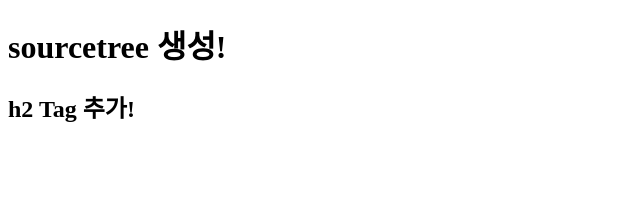
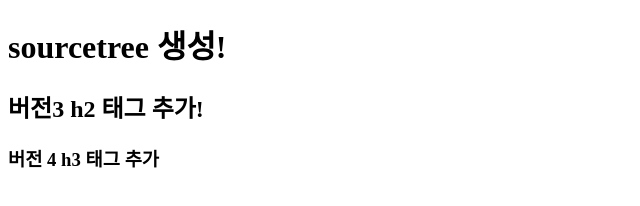
Before and after one commit to JeongGyeong-Choi/test, a plain HTML site: page index.html in a window 1280 px wide. Shown: the whole page, without its empty margins (0-640 px from the left). Drawn offline with Linux system fonts and the light colour scheme.

Commit message:
버전4 h3 태그 추가

```diff
--- a/index.html
+++ b/index.html
@@ -3,10 +3,11 @@
 <head>
     <meta charset="UTF-8">
     <meta name="viewport" content="width=device-width, initial-scale=1.0">
-    <title>SourceTree실습</title>
+    <title>버전2 SourceTree실습</title>
 </head>
 <body>
     <h1>sourcetree 생성!</h1>
-    <h2> h2 Tag 추가!</h2>
+    <h2> 버전3 h2 태그 추가!</h2>
+    <h3> 버전 4 h3 태그 추가</h3>
 </body>
 </html>
```
